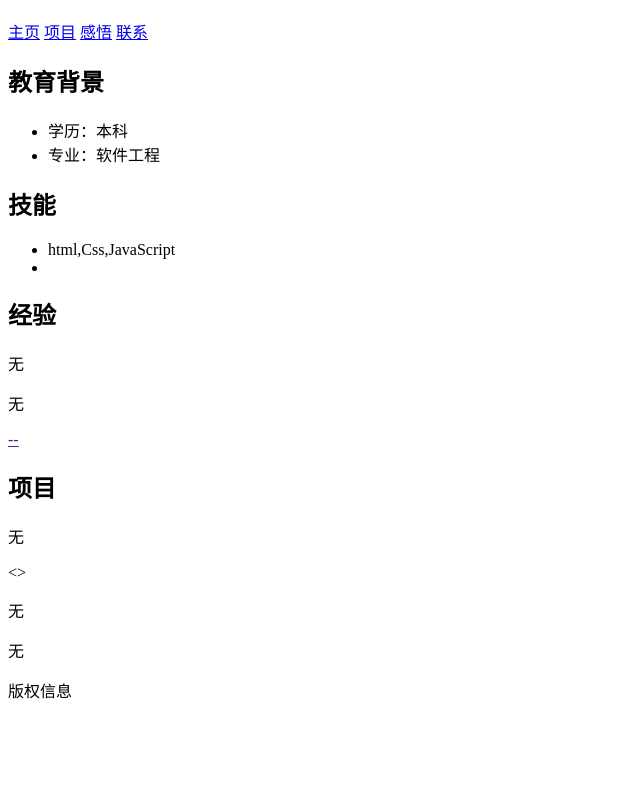
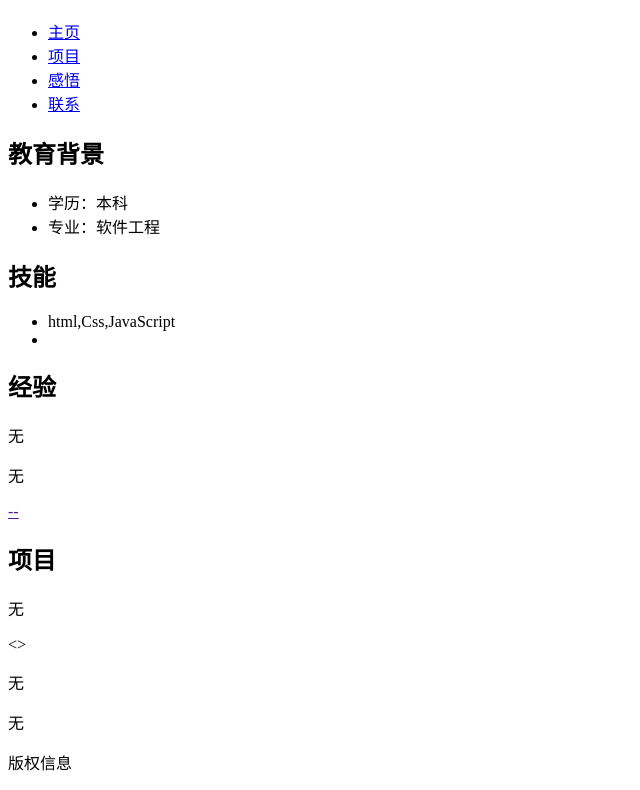
Before and after one commit to luoge6869/luoge6869.github.io, a plain HTML site: page index.html in a window 1280 px wide. Shown: the part 61-851 px from the top of the page, without its empty margins (0-640 px from the left). Before the commit the page ends 800 px from the top, so only its background shows below. Drawn offline with Linux system fonts and the light colour scheme.

Commit message:
index.html

```diff
--- a/index.html
+++ b/index.html
@@ -19,13 +19,17 @@
 </head>
 <body>
     <header class="top">
-            <h1>luoge</h1>
-            <nav class="right">
-                <a href="#">主页</a>
-                <a href="project.html">项目</a>
-                <a href="perception.html">感悟</a>
-                <a href="contact.html">联系</a>
-            </nav>
+        <h1>luoge</h1>
+            <aside>
+                <nav class="right">
+                    <ul>
+                        <li><a href="#">主页</a></li>
+                        <li><a href="project.html">项目</a></li>
+                        <li><a href="perception.html">感悟</a></li>
+                        <li><a href="contact.html">联系</a></li>
+                    </ul>
+                </nav>
+            </aside>
     </header>
 
     <main>
```
